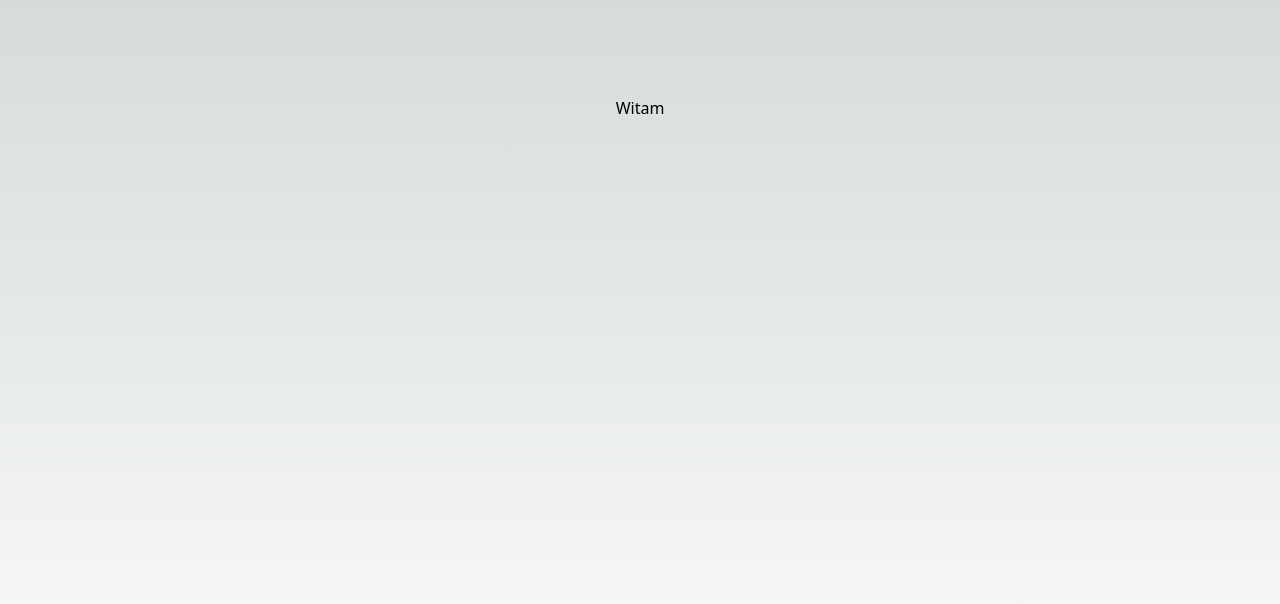
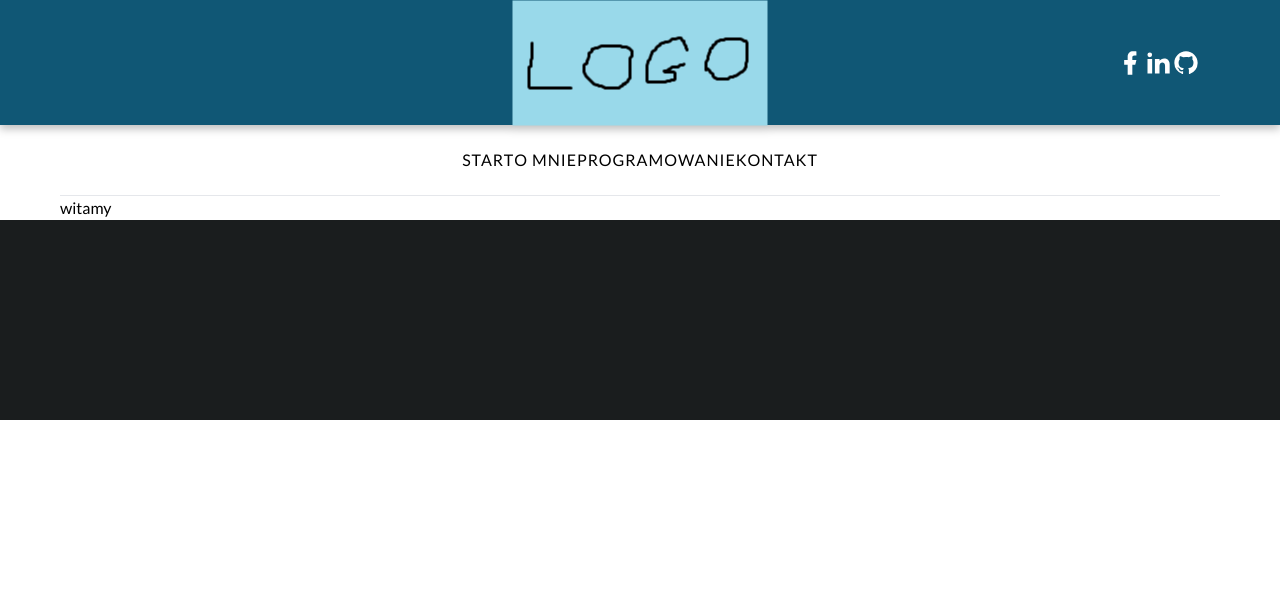
Before and after one commit to rybakpawel/Blog, a Next.js app: page / in a window 1280 px wide. Shown: the top 604 px of the page. Built offline with nearby package versions, Linux system fonts and the light colour scheme.

Commit message:
Add not finished layout, create useMediaQuery hook

```diff
--- /dev/null
+++ b/app/about/page.jsx
@@ -0,0 +1,5 @@
+export default function AboutPage() {
+    return (
+        <h1>witamy about</h1>
+    )
+}
--- /dev/null
+++ b/app/components/Footer.jsx
@@ -0,0 +1,10 @@
+const Footer = () => {
+    return (
+        <footer className="bg-black">
+            <div className="h-[100px]"></div>
+            <div className="h-[200px] md:h-[100px]"></div>
+        </footer>
+    );
+};
+
+export default Footer;
--- /dev/null
+++ b/app/components/Header.jsx
@@ -0,0 +1,27 @@
+"use client";
+
+import Image from "next/image";
+import useMediaQuery from "../hooks/useMediaQuery";
+import SocialMedia from "./SocialMedia";
+import logo from "@/public/logo.png";
+
+const Header = () => {
+    const isBreakpoint = useMediaQuery(768);
+    console.log(isBreakpoint);
+    return (
+        <header className="h-[125px] bg-primary drop-shadow-[0_4px_4px_rgba(0,0,0,0.25)] relative md:flex md:justify-end md:items-center md:pr-[80px]">
+            <Image
+                src={logo}
+                alt="Logo"
+                className="absolute top-1/2 left-1/2 transform -translate-x-1/2 -translate-y-1/2"
+            />
+            {isBreakpoint ? null : (
+                <div className="hidden md:block">
+                    <SocialMedia color="white" width="118" />
+                </div>
+            )}
+        </header>
+    );
+};
+
+export default Header;
--- /dev/null
+++ b/app/components/Main.jsx
@@ -0,0 +1,9 @@
+const Main = ({children}) => {
+    return (
+        <main>
+            {children}
+        </main>
+    )
+}
+
+export default Main
--- /dev/null
+++ b/app/components/Navigation.jsx
@@ -0,0 +1,68 @@
+"use client";
+
+import { useState } from "react";
+import { GiHamburgerMenu } from "react-icons/gi";
+import useMediaQuery from "../hooks/useMediaQuery";
+import SocialMedia from "./SocialMedia";
+import Link from "next/link";
+
+const iconStyle = {
+    width: "28px",
+    height: "28px",
+    color: "#1A1D1E",
+};
+
+const Navigation = () => {
+    const isBreakpoint = useMediaQuery(768);
+    const [isMenuVisible, setIsMenuVisible] = useState("hidden");
+
+    const toggleMenu = () => {
+        if (isMenuVisible === "hidden") setIsMenuVisible("block");
+        else setIsMenuVisible("hidden");
+    };
+
+    return (
+        <>
+            <div className="flex my-[15px] justify-between md:block md:my-0">
+                <nav>
+                    {isBreakpoint ? (
+                        <GiHamburgerMenu
+                            style={iconStyle}
+                            onClick={toggleMenu}
+                        />
+                    ) : null}
+                    <ul
+                        className={`${isMenuVisible} tracking-[1px] md:h-[70px] md:flex md:justify-center md:items-center`}
+                    >
+                        <Link href="/">
+                            <li className="mt-[15px] mb-[10px] md:my-0">
+                                START
+                            </li>
+                        </Link>
+                        <Link href="/about">
+                            <li className="mb-[10px] md:mb-0">O MNIE</li>
+                        </Link>
+                        <Link href="/programming">
+                            <li className="mb-[10px] md:mb-0">PROGRAMOWANIE</li>
+                        </Link>
+                        <Link href="/contact">
+                            <li>KONTAKT</li>
+                        </Link>
+                    </ul>
+                </nav>
+                {isBreakpoint ? (
+                    <SocialMedia
+                        color="#1A1D1E"
+                        background="none"
+                        width="118"
+                    />
+                ) : null}
+            </div>
+            <hr />
+        </>
+    );
+};
+
+export default Navigation;
+
+// Umieścić kolor ikon w zmiennej
--- /dev/null
+++ b/app/components/SocialMedia.jsx
@@ -0,0 +1,32 @@
+"use client";
+
+import Link from "next/link";
+import { IconContext } from "react-icons";
+import { RiFacebookFill, RiLinkedinFill, RiGithubFill } from "react-icons/ri";
+
+const iconStyle = {
+    width: "28px",
+    height: "28px",
+};
+
+const SocialMedia = (socialMedia) => {
+    const { color, background, width } = socialMedia;
+
+    return (
+        <IconContext.Provider value={{ color }}>
+            <div className={`w-[${width}px] flex justify-between`}>
+                <Link href="https://www.facebook.com/wksryba/">
+                    <RiFacebookFill style={iconStyle} />
+                </Link>
+                <Link href="https://www.linkedin.com/in/pawe%C5%82-rybak-161a5222b/">
+                    <RiLinkedinFill style={iconStyle} />
+                </Link>
+                <Link href="https://github.com/rybakpawel">
+                    <RiGithubFill style={iconStyle} />
+                </Link>
+            </div>
+        </IconContext.Provider>
+    );
+};
+
+export default SocialMedia;
--- a/app/globals.css
+++ b/app/globals.css
@@ -1,27 +1,3 @@
 @tailwind base;
 @tailwind components;
 @tailwind utilities;
-
-:root {
-  --foreground-rgb: 0, 0, 0;
-  --background-start-rgb: 214, 219, 220;
-  --background-end-rgb: 255, 255, 255;
-}
-
-@media (prefers-color-scheme: dark) {
-  :root {
-    --foreground-rgb: 255, 255, 255;
-    --background-start-rgb: 0, 0, 0;
-    --background-end-rgb: 0, 0, 0;
-  }
-}
-
-body {
-  color: rgb(var(--foreground-rgb));
-  background: linear-gradient(
-      to bottom,
-      transparent,
-      rgb(var(--background-end-rgb))
-    )
-    rgb(var(--background-start-rgb));
-}
--- /dev/null
+++ b/app/hooks/useMediaQuery.jsx
@@ -0,0 +1,30 @@
+"use client";
+
+import { useState, useCallback, useEffect } from "react";
+
+const useMediaQuery = (width) => {
+    const [targetReached, setTargetReached] = useState(false);
+
+    const updateTarget = useCallback((e) => {
+        if (e.matches) {
+            setTargetReached(true);
+        } else {
+            setTargetReached(false);
+        }
+    }, []);
+
+    useEffect(() => {
+        const media = window.matchMedia(`(max-width: ${width}px)`);
+        media.addEventListener("change", updateTarget);
+
+        if (media.matches) {
+            setTargetReached(true);
+        }
+
+        return () => media.removeEventListener("change", updateTarget);
+    }, []);
+
+    return targetReached;
+};
+
+export default useMediaQuery;
--- a/app/layout.jsx
+++ b/app/layout.jsx
@@ -1,14 +1,31 @@
-import './globals.css'
+import "./globals.css";
+import { Lato } from "next/font/google";
+import Header from "./components/Header";
+import Navigation from "./components/Navigation";
+import Main from "./components/Main";
+import Footer from "./components/Footer";
+
+const lato = Lato({
+    weight: ["400", "700"],
+    subsets: ["latin-ext"],
+});
 
 export const metadata = {
-  title: 'Create Next App',
-  description: 'Generated by create next app',
-}
+    title: "Paweł Rybak",
+    description: "Blog poświęcony tematyce wszelakiej",
+};
 
 export default function RootLayout({ children }) {
-  return (
-    <html lang="en">
-      <body>{children}</body>
-    </html>
-  )
+    return (
+        <html lang="pl">
+            <body className={lato.className}>
+                <Header></Header>
+                <div className="px-[20px] md:mx-[auto] max-w-[1200px]">
+                    <Navigation></Navigation>
+                    <Main children={children}></Main>
+                </div>
+                <Footer></Footer>
+            </body>
+        </html>
+    );
 }
--- a/app/page.jsx
+++ b/app/page.jsx
@@ -1,9 +1,5 @@
-
-
 export default function HomePage() {
-  return (
-    <main className="flex min-h-screen flex-col items-center justify-between p-24">
-      Witam
-    </main>
-  )
+    return (
+        <h1>witamy</h1>
+    )
 }
--- a/package.json
+++ b/package.json
@@ -16,6 +16,7 @@
     "postcss": "8.4.23",
     "react": "18.2.0",
     "react-dom": "18.2.0",
+    "react-icons": "^4.8.0",
     "tailwindcss": "3.3.1"
   }
 }
--- a/tailwind.config.js
+++ b/tailwind.config.js
@@ -7,10 +7,22 @@ module.exports = {
     ],
     theme: {
         extend: {
-      backgroundImage: {
-        'gradient-radial': 'radial-gradient(var(--tw-gradient-stops))',
-        'gradient-conic':
-          'conic-gradient(from 180deg at 50% 50%, var(--tw-gradient-stops))',
+            colors: {
+                primary: '#105775',
+                secondary: '#23B6F5',
+                black: '#1A1D1E',
+                error: '#C23508',
+                success: '#11C235'
+            },
+            fontSize: {
+                'xs': '10px',
+                'sm': '13px',
+                'base': '16px',
+                'lg': '20px',
+                'xl': '25px',
+                '2xl': '31px',
+                '3xl': '39px',
+                '4xl': '49px',
             },
         },
     },
```
Also changed, not shown: public/logo.png (added), 1 other file (tests, documents, lock files or other folders). Lines whose indentation alone changed are shown as unchanged.
